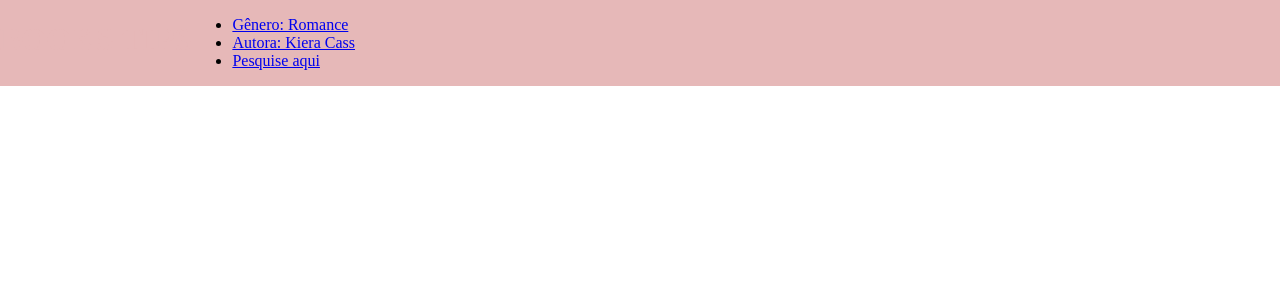
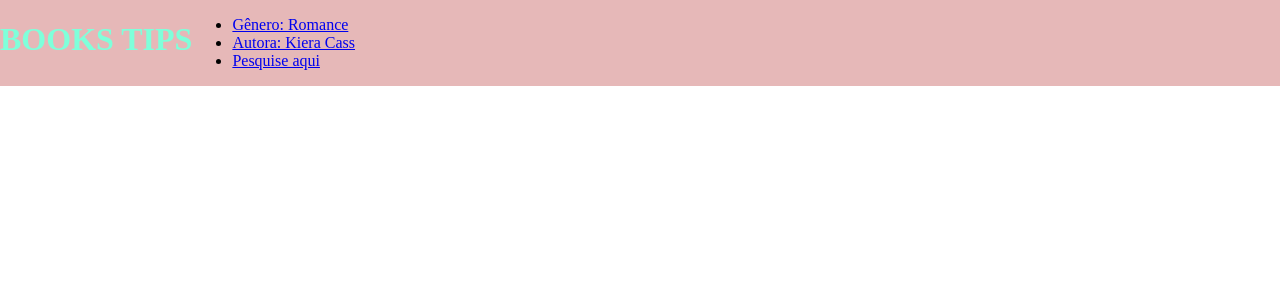
Before and after one commit to iryssalvatico/react-web, a React (Create React App) app: page / in a window 1280 px wide. Shown: the top 300 px of the page. Built offline with nearby package versions, Linux system fonts and the light colour scheme.

Commit message:
Projeto react

```diff
--- a/src/styles/Globalstyle.ts
+++ b/src/styles/Globalstyle.ts
@@ -8,7 +8,7 @@ export default createGlobalStyle`
     margin: 0 auto;
   }
   h1{
-    color: #E6B8B8;
+    color: #7FFFDA;
   }
   body{
     width:100;
```
